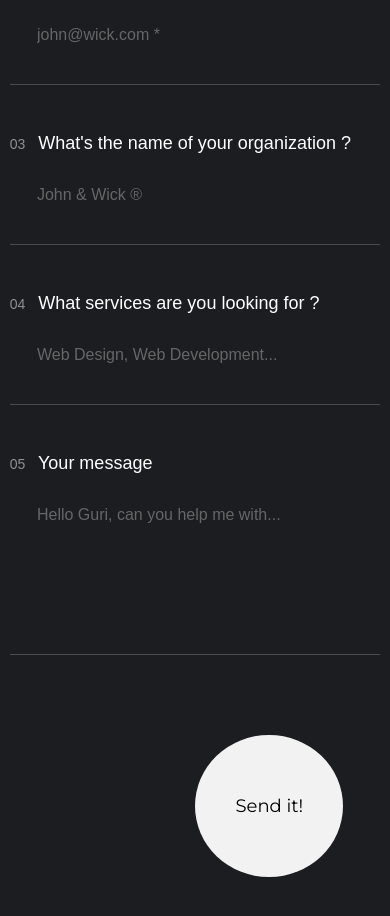
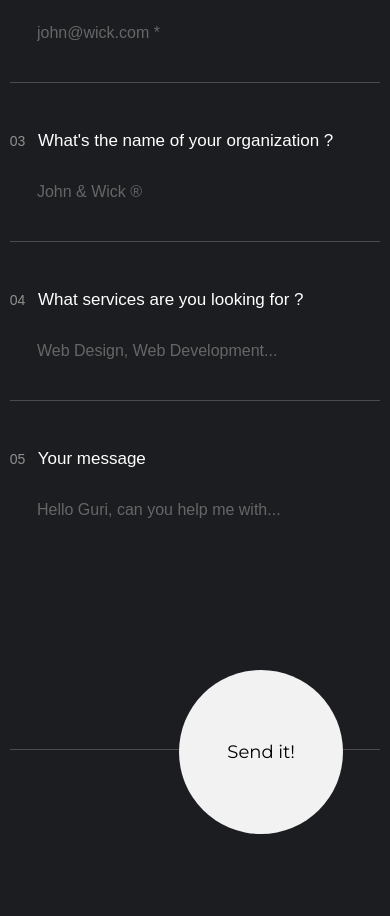
Before and after one commit to prateek15000/vyxis-ai-protfolio, a React (Vite) app: page /contact in a window 390 px wide. Shown: the part 1000-1916 px from the top of the page. Built offline with nearby package versions, Linux system fonts and the light colour scheme.

Commit message:
Update ContactPage styles: adjust font sizes, margins, and button hover effects for improved layout and user experience

```diff
--- a/src/Components/Contact-Page/ContactPage.module.css
+++ b/src/Components/Contact-Page/ContactPage.module.css
@@ -48,12 +48,12 @@ span {
 }
 .topContent p {
   width: 65%;
-  font-size: 5vw;
+  font-size: 4.5vw;
   line-height: 1.2;
   font-weight: 450;
 }
 .topImg {
-  margin-bottom: -10rem;
+  margin-bottom: -9rem;
   width: 25%;
   gap: 3.5rem;
 }
@@ -93,7 +93,7 @@ textarea::placeholder {
 }
 label {
   width: 100%;
-  font-size: clamp(18px, 2vw, 24px);
+  font-size: clamp(17px, 2vw, 24px);
 }
 label span {
   font-size: 14px;
@@ -112,6 +112,7 @@ input {
 }
 textarea {
   width: 100%;
+  height: 15rem;
   font-size: clamp(16px, 1.2vw, 20px);
   padding: 1rem 0rem;
   padding-left: 3.5rem;
@@ -133,42 +134,23 @@ textarea::placeholder {
 .contactCta {
   width: 80%;
   margin: auto;
-  margin-top: 5rem;
+  margin-top: -5rem;
   justify-content: flex-end;
 }
 .submitBtn {
+  width: 164px;
+  height: 164px;
   border-radius: 50%;
-  padding: 60px 40px;
-  font-size: 18px;
+  font-size: clamp(16px, 1.2vw, 20px);
   background: #f2f2f2;
   color: #000000;
   border-radius: 50%;
   transition: var(--transition);
 }
-.fancyBtn {
-  position: relative;
-  overflow: hidden;
-  z-index: 1;
-}
-
-.fancyBtn::before {
-  content: "";
-  position: absolute;
-  inset: 0;
-  background: var(--btnBg);
-  transform: scaleY(0);
-  transform-origin: bottom;
-  transition: transform 0.6s ease;
-  z-index: -1;
-}
-
-.fancyBtn:hover::before {
-  transform: scaleY(1);
-}
-
-.fancyBtn:hover {
+.submitBtn:hover {
   color: #fff;
-  transform: scale(1.04);
+  background-color: var(--btnBg);
+  transform: rotate(360deg);
 }
 .details {
   width: 25%;
@@ -261,6 +243,14 @@ textarea::placeholder {
     width: 80px;
     height: 80px;
   }
+  .submitBtn {
+    border-radius: 50%;
+    font-size: clamp(18px, 1.2vw, 20px);
+    background: #f2f2f2;
+    color: #000000;
+    border-radius: 50%;
+    transition: var(--transition);
+  }
 }
 
 @media (max-width: 768px) {
@@ -285,7 +275,7 @@ textarea::placeholder {
     width: 80px;
     height: 80px;
   }
-  .topImg svg{
+  .topImg svg {
     display: none;
   }
   .lastContent {
```
